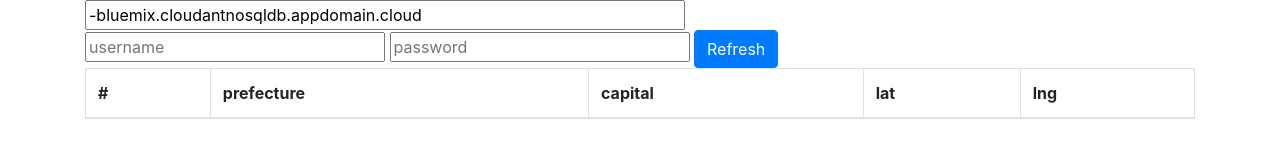
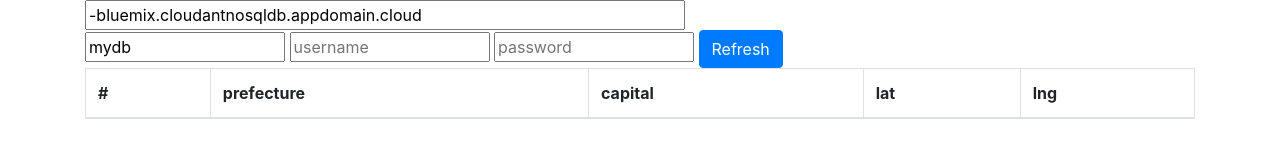
Before and after one commit to dotnsf/cloudant_cors, a plain HTML site: page index.html in a window 1280 px wide. Drawn offline with nearby package versions, Linux system fonts and the light colour scheme.

Commit message:
db can be specified.

```diff
--- a/index.html
+++ b/index.html
@@ -21,7 +21,8 @@ function refresh_table(){
   var hostname = $('#hostname').val();
   var username = $('#username').val();
   var password = $('#password').val();
-  if( username && password ){
+  var db = $('#db').val();
+  if( hostname && username && password && db ){
     $('#tbody').html( '' );
     $.ajax({
       url: 'https://' + hostname + '/mydb/_all_docs?include_docs=true',
@@ -76,8 +77,9 @@ function sortByCode( a, b ){
 
 <div class="container">
   <input type="text" id="hostname" placeholder="hostname" style="width: 600px;" value="-bluemix.cloudantnosqldb.appdomain.cloud"/><br/>
-  <input type="text" id="username" placeholder="username" style="width: 300px;" value=""/>
-  <input type="password" id="password" placeholder="password" style="width: 300px;" value=""/>
+  <input type="text" id="db" placeholder="db" style="width: 200px;" value="mydb"/>
+  <input type="text" id="username" placeholder="username" style="width: 200px;" value=""/>
+  <input type="password" id="password" placeholder="password" style="width: 200px;" value=""/>
   <button class="btn btn-primary" onClick="refresh_table();">Refresh</button>
   <table class="table table-bordered">
     <thead>
```
Also changed, not shown: 1 other file.
